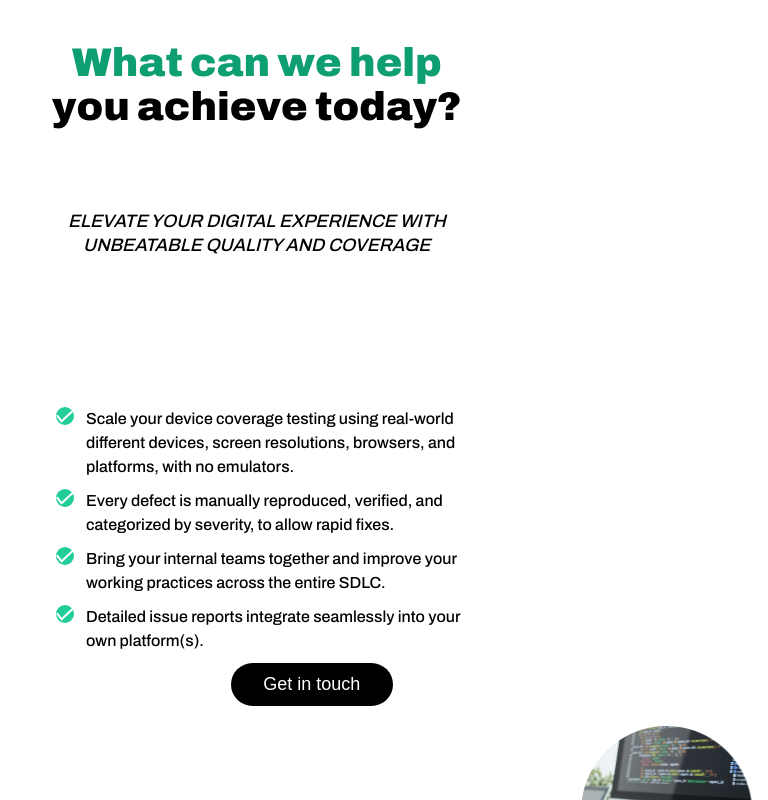
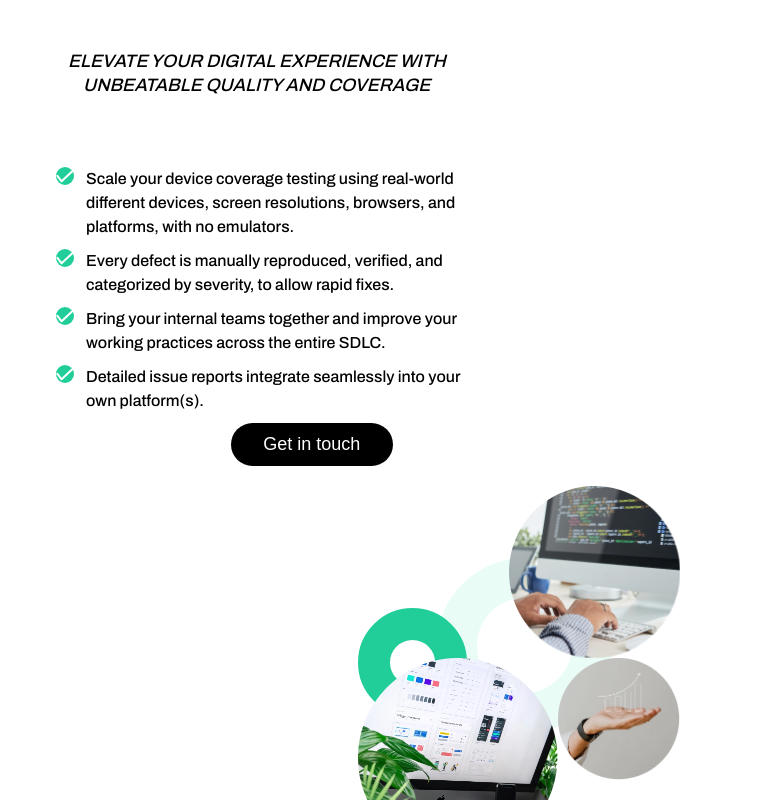
Before and after one commit to a11ysolutions/website, a React (Create React App) app: page /functional in a window 768 px wide. Shown: the part 2460-3260 px from the top of the page. Built offline with nearby package versions, Linux system fonts and the light colour scheme.

Commit message:
fix: adjust functional page mobile and tablet viewports

```diff
--- a/src/Components/Functional/Functional.css
+++ b/src/Components/Functional/Functional.css
@@ -25,10 +25,10 @@
   text-transform: uppercase;
   opacity: 1;
 }
-.intermediate-image {
+.functional-intermediate-image {
   display: flex;
   flex-direction: column;
-  margin: 120px 0;
+  margin: 60px 0;
 }
 .functional-first-encircled-img {
   display: flex;
@@ -191,12 +191,19 @@
   color: #000000;
   text-transform: uppercase;
   opacity: 1;
+  margin-top: 10;
 }
 
 @media screen and (min-width: 768px) and (max-width: 1200px) {
   .checked-with-icons {
     flex-direction: column;
     column-count: 2;
+  }
+
+  .bicolor-titled-container{
+      text-align: center;
+      max-width: 60%;
+      margin-top: 0px;
   }
 
   .functional-cursive-text{
@@ -219,7 +226,7 @@
     margin-top: 30px;
   }
 
-  .intermediate-image {
+  .functional-intermediate-image {
     display: flex;
     flex-direction: column;
     margin: 0;
@@ -269,7 +276,7 @@
     padding: 0;
   }
 
-  .second-info .intermediate-image {
+  .second-info .functional-intermediate-image {
     margin-left: 270px;
   }
 
--- a/src/Components/Functional/Functional.js
+++ b/src/Components/Functional/Functional.js
@@ -74,7 +74,7 @@ function Functional() {
           >Get in touch</Button>
         </div>
 
-        <div className="intermediate-image">
+        <div className="functional-intermediate-image">
             <div className="functional-first-encircled-img">
                 <img src="./desktop-two-monitors.png" alt="A desktop with two monitors" className="functional-first-image" />
             </div>
@@ -109,7 +109,7 @@ function Functional() {
 
         </div>
 
-        <div className="intermediate-image">
+        <div className="functional-intermediate-image">
             <img src="./coding-man.png" alt="A man typing on a computer" className="functional-second-image" />
             <div className="functional-second-image-container">
                 <img src="./computer-plant.png" alt="A computer and a plant" className="functional-third-image" />
@@ -202,7 +202,7 @@ function Functional() {
             >Get in touch</Button>
           </div>
 
-          <div className="intermediate-image">
+          <div className="functional-intermediate-image">
               <div className="functional-first-encircled-img">
                   <img src="./man-typing.png" alt="Typing on a laptop" className="functional-first-image" />
               </div>
```
